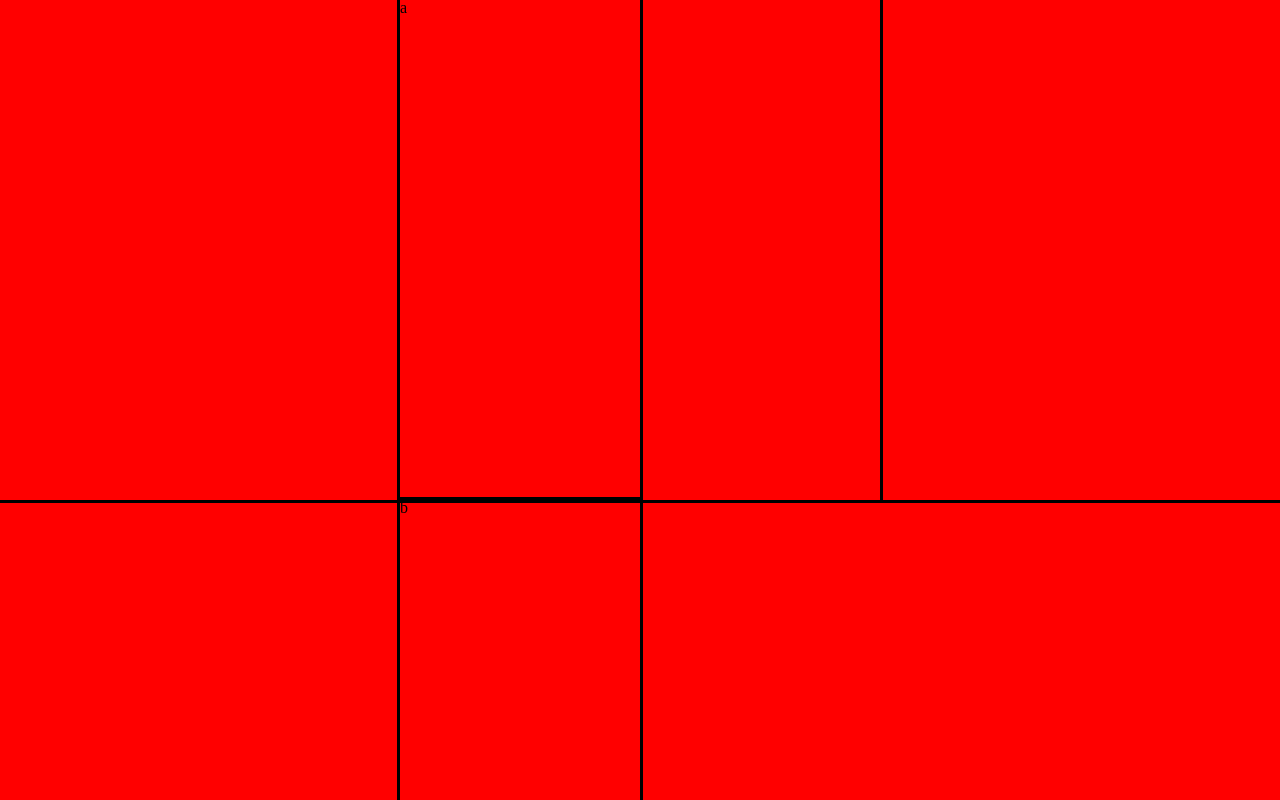
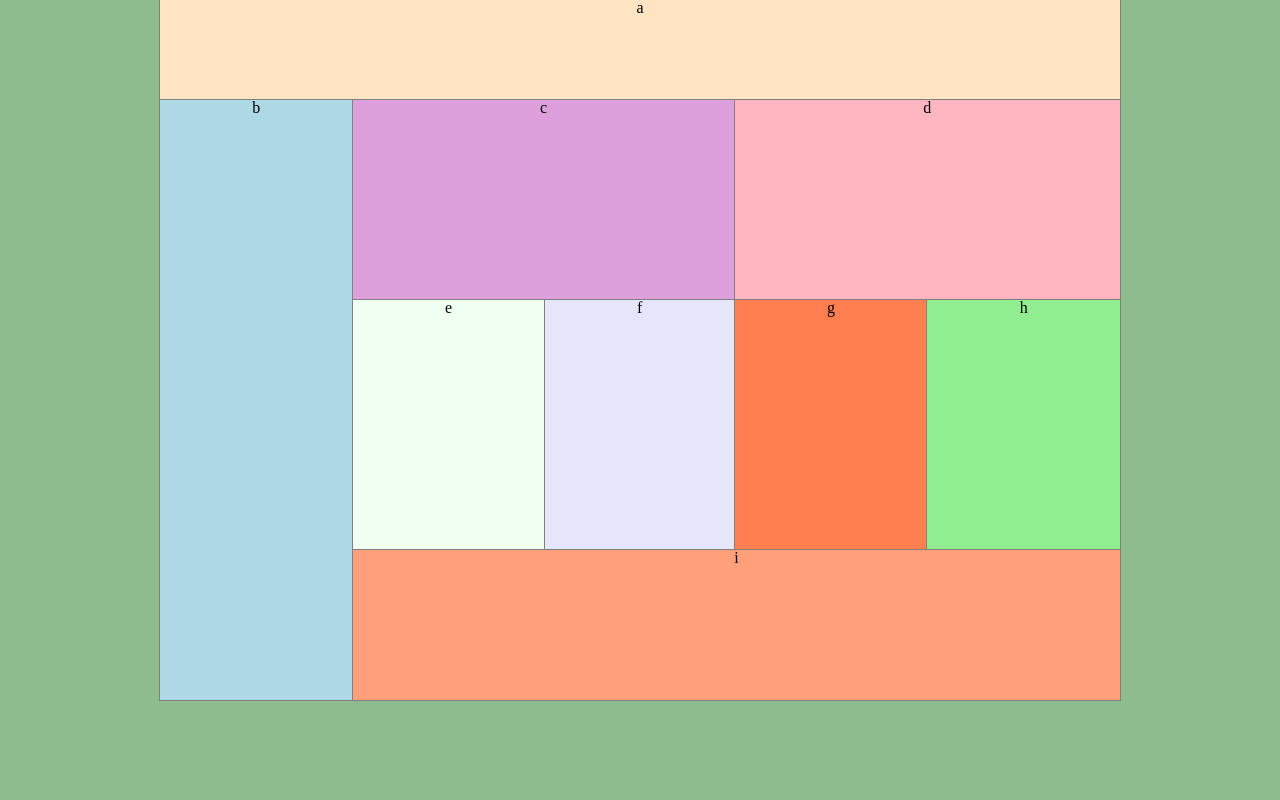
Before and after one commit to georgemccadden/lab-01, a plain HTML site: page index.html in a window 1280 px wide. Shown: the top 800 px of the page. Drawn offline with Linux system fonts and the light colour scheme.

Commit message:
completed the responsiveness and volor changes

```diff
--- a/index.html
+++ b/index.html
@@ -1,10 +1,11 @@
 <!DOCTYPE html>
 <html>
 	<head>
-		<link rel="stylesheet" href="style/reset.css">
-		<link rel="stylesheet" href="style/styles.css">
-		<link rel="stylesheet" href="style/base.css">
-		<link rel="stylesheet" href="style/layout.css">
+		<title>Mobile-First Responsive Design</title>
+		<link rel="stylesheet" type="text/css" href="style/reset.css">
+		<link rel="stylesheet" type="text/css" href="style/base.css">
+		<link rel="stylesheet" type="text/css" href="style/layout.css">
+		<link rel="stylesheet" type="text/css" href="style/styles.css">
 		<meta name="viewport" content="width=device-width, initial-scale=1.0">
 	</head>
 	<body>
--- a/style/base.css
+++ b/style/base.css
@@ -0,0 +1,16 @@
+* {
+    outline: grey;
+  }
+
+body {
+    background-color: lightsteelblue;
+    max-width: 480px;
+    text-align: center;
+    margin: auto;
+    font-family: 'Segoe UI', Tahoma, Geneva, Verdana, sans-serif';
+    font-size: 20px;
+}
+
+div, nav, header {
+    outline: 1px solid grey;
+}
--- a/style/layout.css
+++ b/style/layout.css
@@ -0,0 +1,137 @@
+.a {grid-area: a;}
+.b {grid-area: b;}
+.c {grid-area: c;}
+.d {grid-area: d;}
+.e {grid-area: e;}
+.f {grid-area: f;}
+.g {grid-area: g;}
+.h {grid-area: h;}
+.i {grid-area: i;}
+
+.container {
+    display: grid;
+    justify-content: start;
+    grid-template-rows: auto;
+    grid-template-areas:
+    "a a a a"
+    "b b b b"
+    "c c c c"
+    "d d d d"
+    "e e f f"
+    "g g h h"
+    "i i i i";
+
+}
+
+.a {
+    height: 75px;
+    width: 480px;
+    background-color: darkviolet;
+}
+
+.b {
+    height: 150px;
+    background-color: darkturquoise;
+}
+
+.c {
+    height: 125px;
+    background-color: deeppink;
+}
+
+.d {
+    height: 125px;
+    background-color: khaki;
+}
+
+.e {
+    height: 250px;
+    background-color: thistle;
+}
+
+.f {
+    height: 250px;
+    background-color: darkorange;
+}
+
+.g {
+    height: 250px;
+    background-color: seagreen;
+}
+
+.h {
+    height: 250px;
+    background-color: cornflowerblue;
+}
+
+.i {
+    height: 80px;
+    background-color: crimson;
+}
+
+@media only screen and (min-width: 769px) {
+
+    .container {
+        grid-template-areas:
+        "a a a a a"
+        "b c c d d"
+        "b e f g h"
+        "b i i i i";
+    }
+
+
+body {
+    background-color: darkseagreen;
+    min-width: 759px;
+    max-width: 960px;
+    text-align: center;
+    margin: auto;
+}
+
+.a {
+    height: 100px;
+    width: 960px;
+    background-color: bisque;
+}
+
+.b {
+    height: 600px;
+    background-color: lightblue;
+}
+
+.c {
+    height: 200px;
+    background-color: plum;
+}
+
+.d {
+    height: 200px;
+    background-color: lightpink;
+}
+
+.e {
+    height: 250px;
+    background-color: honeydew;
+}
+
+.f {
+    height: 250px;
+    background-color: lavender;
+}
+
+.g {
+    height: 250px;
+    background-color: coral;
+}
+
+.h {
+    height: 250px;
+    background-color: lightgreen;
+}
+
+.i {
+    height: 150px;
+    background-color: lightsalmon;
+}
+
+}
--- a/style/styles.css
+++ b/style/styles.css
@@ -1,14 +1,14 @@
-* {
-  outline: black solid;
-}
+/* * {
+  outline: grey;
+} */
 
-body {
-  background-color: red;
+/* body {
+  background-color: lightsteelblue;
   width: 480px;
   margin: auto;
-}
+} */
 
-header {
+/* header {
   height: 75px;
   width: 480px;
 }
@@ -46,7 +46,7 @@ article {
 
 #article-f {
   float: right;
-}
+} */
 
   /* @media only screen and (min-width: 600px) {
     body {
```
Also changed, not shown: .eslintrc.json (added).
